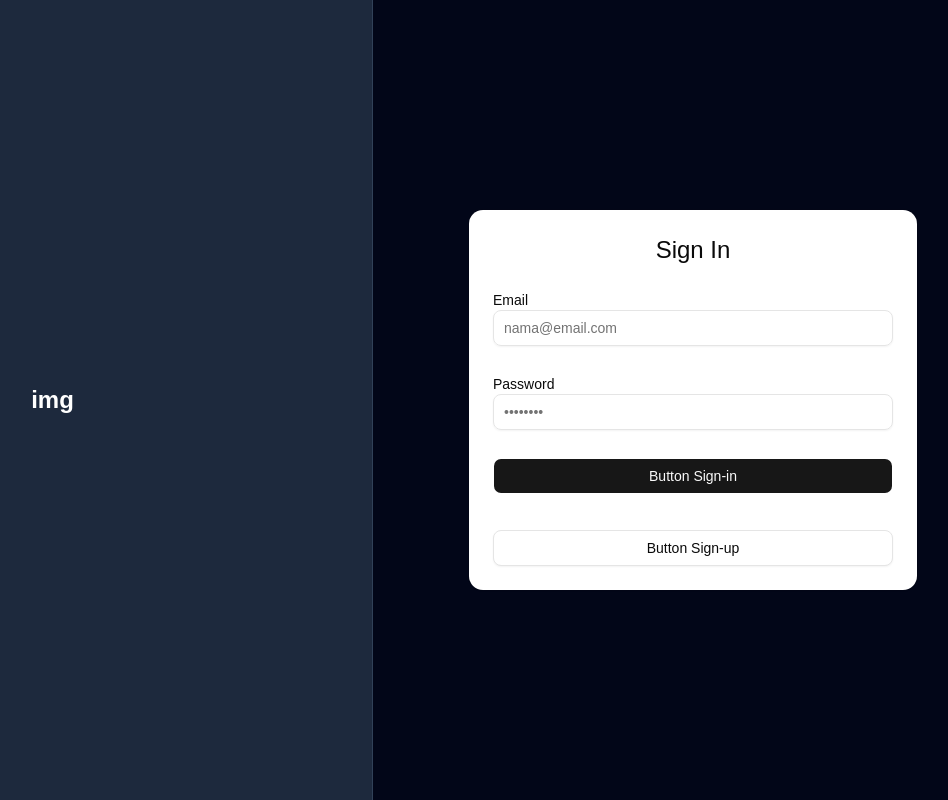
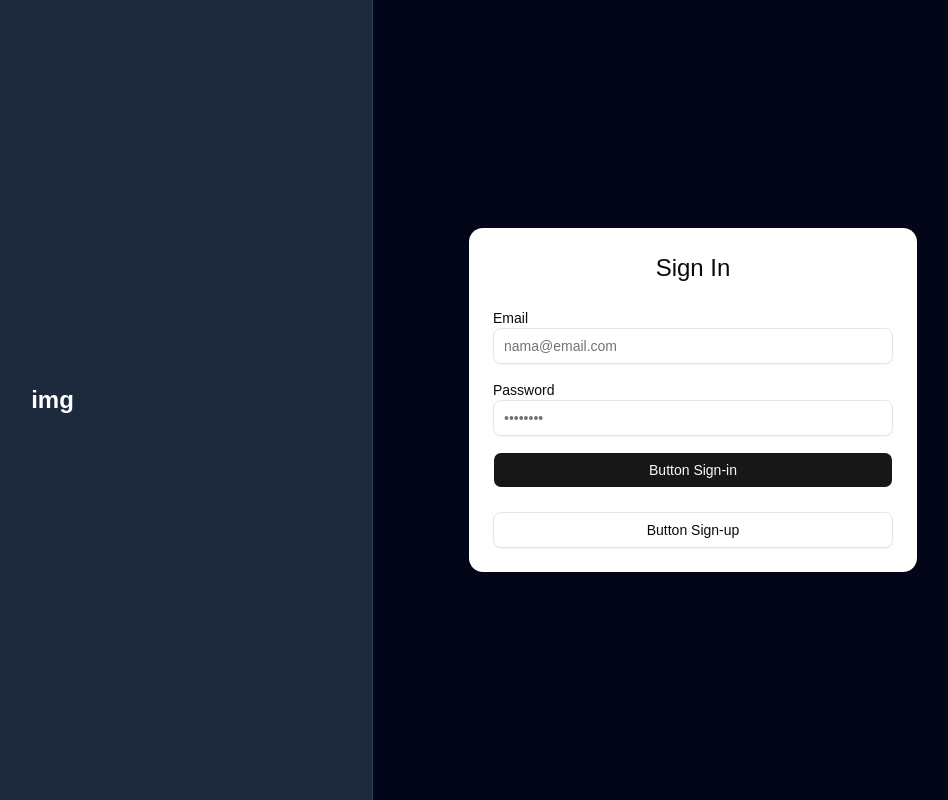
Before and after one commit to Faiz-Ghazali/latihan-berat, a React (Vite) app: page /sign-in in a window 1280 px wide. Shown: the whole page, without its empty margins (267-1215 px from the left). Built offline with nearby package versions, Linux system fonts and the light colour scheme.

Commit message:
tambahan

```diff
--- /dev/null
+++ b/src/components/AuthGuards.jsx
@@ -0,0 +1,10 @@
+import { Navigate } from "react-router";
+import { isAuthenticated } from "../lib/auth";
+
+export function GuestOnly({ children }) {
+  return isAuthenticated() ? <Navigate to="/dashboard" replace /> : children;
+}
+
+export function AuthOnly({ children }) {
+  return isAuthenticated() ? children : <Navigate to="/sign-in" replace />;
+}
--- /dev/null
+++ b/src/lib/auth.js
@@ -0,0 +1,24 @@
+const authStorageKey = "learnreact-auth";
+const runStorageKey = "learnreact-run";
+
+export function initializeAuthSession() {
+  const currentRun = String(import.meta.env.VITE_RUN_ID || "development");
+
+  if (sessionStorage.getItem(runStorageKey) !== currentRun) {
+    sessionStorage.removeItem(authStorageKey);
+    sessionStorage.setItem(runStorageKey, currentRun);
+  }
+}
+
+export function isAuthenticated() {
+  initializeAuthSession();
+  return sessionStorage.getItem(authStorageKey) === "true";
+}
+
+export function signIn() {
+  sessionStorage.setItem(authStorageKey, "true");
+}
+
+export function signOut() {
+  sessionStorage.removeItem(authStorageKey);
+}
--- /dev/null
+++ b/src/pages/Dashboard.jsx
@@ -0,0 +1,26 @@
+import { useNavigate } from "react-router";
+import { Button } from "../components/ui/button";
+import { signOut } from "../lib/auth";
+
+export default function Dashboard() {
+  const navigate = useNavigate();
+
+  function handleSignOut() {
+    signOut();
+    navigate("/", { replace: true });
+  }
+
+  return (
+    <div className="min-h-screen bg-slate-950 p-6 text-slate-100">
+      <div className="mx-auto flex max-w-5xl items-center justify-between">
+        <div>
+          <p className="text-sm text-slate-400">Authenticated area</p>
+          <h1 className="text-3xl font-bold">Welcome back</h1>
+        </div>
+        <Button variant="outline" onClick={handleSignOut}>
+          Sign out
+        </Button>
+      </div>
+    </div>
+  );
+}
--- a/src/pages/SignIn.jsx
+++ b/src/pages/SignIn.jsx
@@ -1,15 +1,30 @@
-import { Link } from "react-router";
+import { Link, useNavigate } from "react-router";
 import { Button } from "../components/ui/button";
 import { Input } from "../components/ui/input";
-import { Card, CardHeader, CardTitle, CardContent } from "../components/ui/card";
+import {
+  Card,
+  CardHeader,
+  CardTitle,
+  CardContent,
+} from "../components/ui/card";
+import { signIn } from "../lib/auth";
 
 export default function SignIn() {
+  const navigate = useNavigate();
+
+  function handleSubmit(event) {
+    event.preventDefault();
+    signIn();
+    navigate("/dashboard", { replace: true });
+  }
+
   return (
     <Card className="w-full max-w-md">
       <CardHeader>
         <CardTitle className="text-2xl text-center">Sign In</CardTitle>
       </CardHeader>
-      <CardContent className="space-y-4">
+      <CardContent>
+        <form className="space-y-4" onSubmit={handleSubmit}>
           <div className="space-y-2">
             <label className="text-sm font-medium">Email</label>
             <Input type="email" placeholder="nama@email.com" />
@@ -18,10 +33,13 @@ export default function SignIn() {
             <label className="text-sm font-medium">Password</label>
             <Input type="password" placeholder="••••••••" />
           </div>
-        <Button className="w-full">Button Sign-in</Button>
-        <Link to="/sign-up">
-          <Button variant="outline" className="w-full mt-2">Button Sign-up</Button>
-        </Link>
+          <Button type="submit" className="w-full">
+            Button Sign-in
+          </Button>
+          <Button asChild variant="outline" className="mt-2 w-full">
+            <Link to="/sign-up">Button Sign-up</Link>
+          </Button>
+        </form>
       </CardContent>
     </Card>
   );
--- a/src/pages/SignUp.jsx
+++ b/src/pages/SignUp.jsx
@@ -1,16 +1,31 @@
 // src/pages/SignUp.jsx
-import { Link } from "react-router";
+import { Link, useNavigate } from "react-router";
 import { Button } from "../components/ui/button";
 import { Input } from "../components/ui/input";
-import { Card, CardHeader, CardTitle, CardContent } from "../components/ui/card";
+import {
+  Card,
+  CardHeader,
+  CardTitle,
+  CardContent,
+} from "../components/ui/card";
+import { signIn } from "../lib/auth";
 
 export default function SignUp() {
+  const navigate = useNavigate();
+
+  function handleSubmit(event) {
+    event.preventDefault();
+    signIn();
+    navigate("/dashboard", { replace: true });
+  }
+
   return (
     <Card className="w-full max-w-md">
       <CardHeader>
         <CardTitle className="text-2xl text-center">Sign Up</CardTitle>
       </CardHeader>
-      <CardContent className="space-y-4">
+      <CardContent>
+        <form className="space-y-4" onSubmit={handleSubmit}>
           <div className="space-y-2">
             <label className="text-sm font-medium">Username</label>
             <Input type="text" placeholder="username" />
@@ -29,15 +44,21 @@ export default function SignUp() {
           </div>
 
           {/* Tombol Utama Sign Up */}
-        <Button className="w-full">Button Sign-up</Button>
+          <Button type="submit" className="w-full">
+            Button Sign-up
+          </Button>
 
           {/* Link Navigasi Kembali ke Sign In */}
-        <div className="text-center text-sm text-slate-400 mt-4">
+          <div className="mt-4 text-center text-sm text-slate-400">
             Sudah punya akun?{" "}
-          <Link to="/sign-in" className="text-white underline hover:text-slate-200">
+            <Link
+              to="/sign-in"
+              className="text-white underline hover:text-slate-200"
+            >
               Sign In di sini
             </Link>
           </div>
+        </form>
       </CardContent>
     </Card>
   );
--- a/src/router2.jsx
+++ b/src/router2.jsx
@@ -8,12 +8,18 @@ import AuthLayout from "./layouts/AuthLayout";
 import HomeGuest from "./pages/HomeGuest";
 import SignIn from "./pages/SignIn";
 import SignUp from "./pages/SignUp";
+import Dashboard from "./pages/Dashboard";
+import { AuthOnly, GuestOnly } from "./components/AuthGuards";
 
 const router = createBrowserRouter([
   // 1. Group Route Guest (Landing Page / Home)
   {
     path: "/",
-    element: <GuestLayout />,
+    element: (
+      <GuestOnly>
+        <GuestLayout />
+      </GuestOnly>
+    ),
     children: [
       {
         index: true,
@@ -33,6 +39,14 @@ const router = createBrowserRouter([
         path: "sign-up",
         element: <SignUp />,
       },
+      {
+        path: "dashboard",
+        element: (
+          <AuthOnly>
+            <Dashboard />
+          </AuthOnly>
+        ),
+      },
     ],
   },
 ]);
--- a/vite.config.js
+++ b/vite.config.js
@@ -1,8 +1,11 @@
-import react from '@vitejs/plugin-react'
-import { defineConfig } from 'vite'
-import tailwindcss from '@tailwindcss/vite'
-import jsconfigPaths from 'vite-jsconfig-paths'
+import react from "@vitejs/plugin-react";
+import { defineConfig } from "vite";
+import tailwindcss from "@tailwindcss/vite";
+import jsconfigPaths from "vite-jsconfig-paths";
 // https://vite.dev/config/
 export default defineConfig({
   plugins: [react(), tailwindcss(), jsconfigPaths()],
-})
+  define: {
+    "import.meta.env.VITE_RUN_ID": JSON.stringify(String(Date.now())),
+  },
+});
```
Lines whose indentation alone changed are shown as unchanged.
